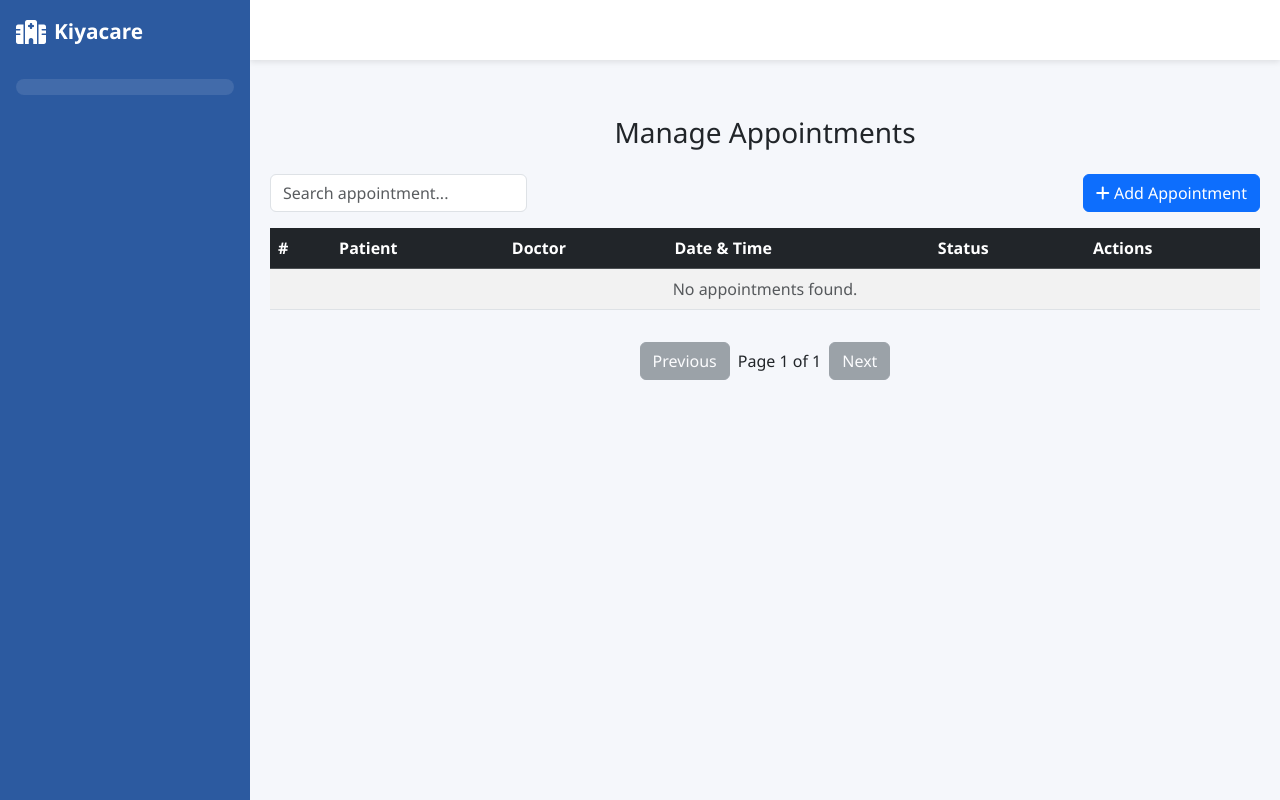
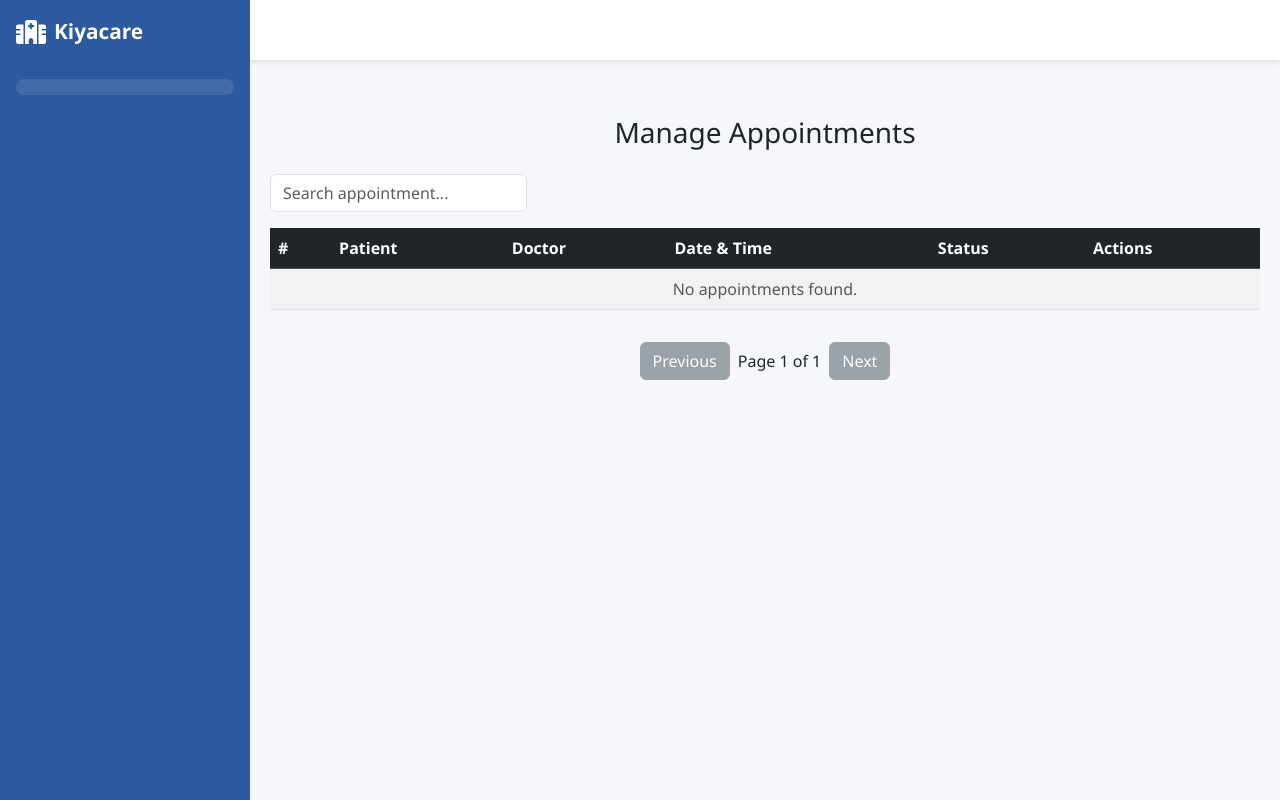
Before and after one commit to kiya1619/hospital_management_system, a Django app: page /manage_appointments/ in a window 1280 px wide. Run offline with Django 5.2, Linux system fonts and the light colour scheme; data that the repository does not hold is empty.

Commit message:
sdsjudsdssfsds

```diff
--- a/hospital/templates/base.html
+++ b/hospital/templates/base.html
@@ -215,9 +215,10 @@ body {
                         <li><a class="dropdown-item" href="{% url 'add_bed' %}">Add Bed</a></li>
                         <li><a class="dropdown-item" href="{% url 'view_bed_request' %}">View Requests</a></li>
                         <li><a class="dropdown-item" href="{% url 'view_bedrooms' %}">View Bedrooms</a></li>
+                        <a href="{% url 'patient_list_nurse_view' %}" class="nav-link"><i class="fas fa-user-injured"></i> Patients info</a>
+
                     </ul>
                 </div>
-                <a href="{% url 'patient_list_nurse_view' %}" class="nav-link"><i class="fas fa-user-injured"></i> Patients</a>
 
             {% elif user.role == 'labtech' %}
                 <a href="{% url 'lab_dashboard' %}" class="nav-link"><i class="fas fa-tachometer-alt"></i> Dashboard</a>
--- a/hospital/templates/hospital/manage_appointments.html
+++ b/hospital/templates/hospital/manage_appointments.html
@@ -10,10 +10,15 @@
     <div class="d-flex justify-content-between align-items-center mb-3">
         <div>
             <input type="text" id="searchInput" class="form-control" placeholder="Search appointment...">
+
         </div>
+        {% if user.role == 'reception' %}
         <a href="{% url 'schedule_appointment' %}" class="btn btn-primary">
             <i class="fas fa-plus"></i> Add Appointment
         </a>
+        {% else %}
+    {% endif %}
+
     </div>
 
     <!-- Appointment Table -->
```
